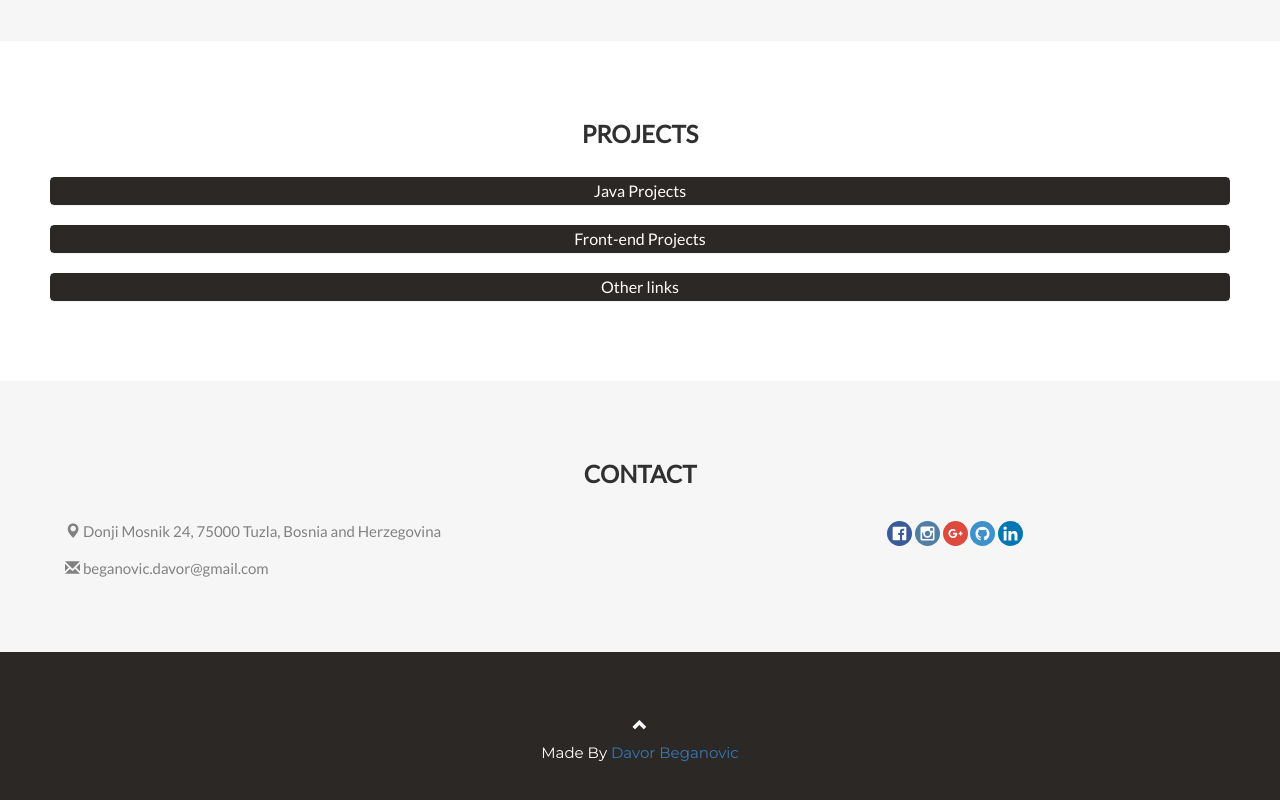
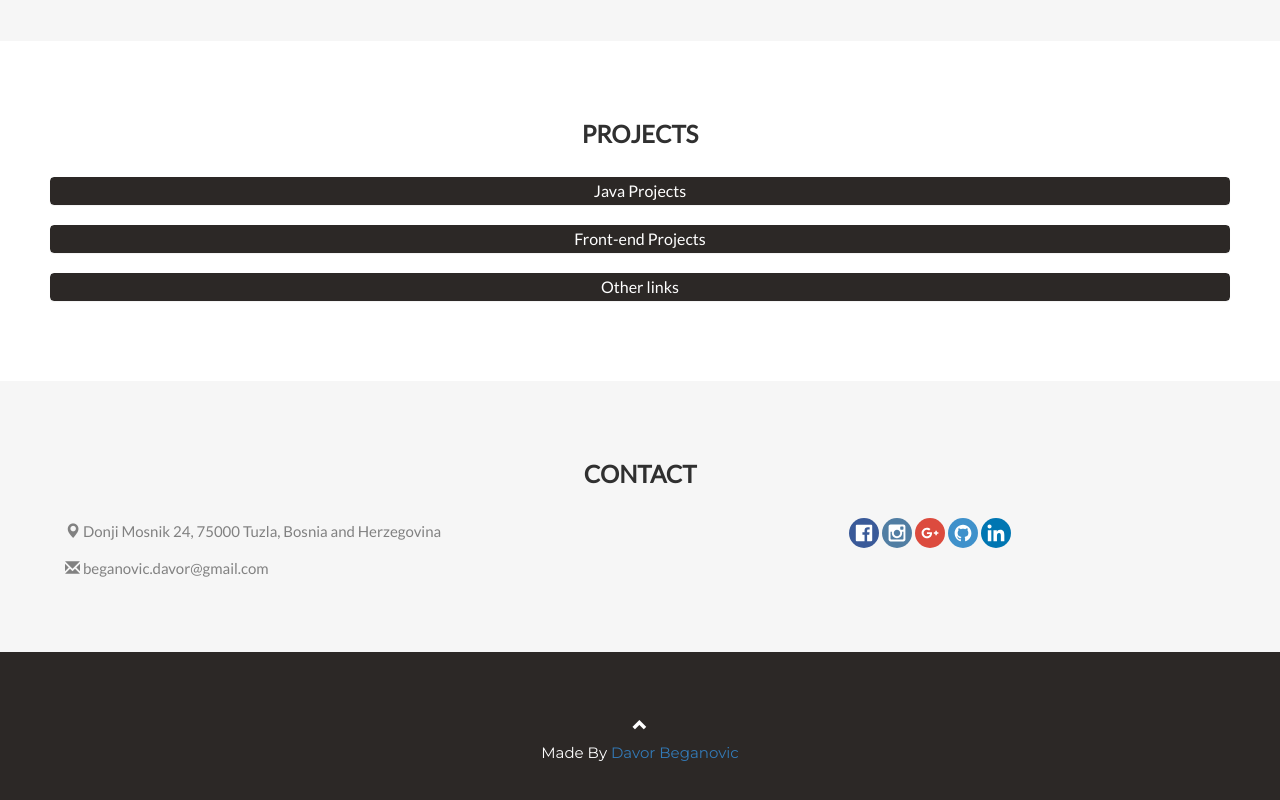
Before and after one commit to BegaDavor/BegaDavor.github.io, a plain HTML site: page index.html in a window 1280 px wide. Shown: the part 1092-1892 px from the top of the page. Drawn offline with nearby package versions, Linux system fonts and the light colour scheme.

Commit message:
Uredjene social network ikone

```diff
--- a/index.html
+++ b/index.html
@@ -161,7 +161,7 @@
                 <p><span class="glyphicon glyphicon-map-marker"></span> Donji Mosnik 24, 75000 Tuzla, Bosnia and Herzegovina</p>
                 <p><span class="glyphicon glyphicon-envelope"></span> beganovic.davor@gmail.com</p>
               </div>
-              <div class="col-sm-6">
+              <div class="col-sm-6 social">
                     <ul class="social-icons">
                         <li><a href="https://www.facebook.com/Davor.Bega"><img src='img/Facebook.svg' /></a></li>
                         <li><a href="https://www.instagram.com/ddaazzeed/"><img src='img/Instagram.svg'></a></li>
--- a/style.css
+++ b/style.css
@@ -87,6 +87,7 @@ footer{
 }
 .social-icons {
     text-align: center;
+    margin-left: 0;
     }
   .social-icons li {
     display:inline-block;
@@ -98,13 +99,17 @@ footer{
     border-bottom: none;
     }
   .social-icons li img {
-    width:25px;
-    height:25px;
+    width:30px;
+    height:30px;
     margin: auto;
   }
 
   .social-icons li img:hover{
     opacity: 0.7;
+  }
+
+  .social{
+      margin-left: -25px;
   }
 
   .list-group li{
```
